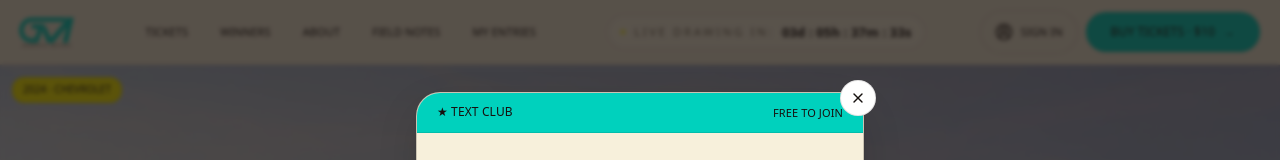
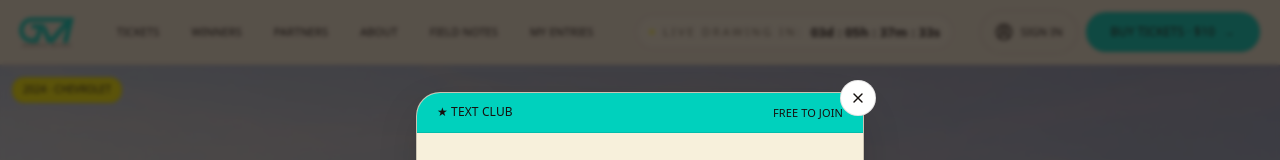
Before and after one commit to da7a90-backup/gmdemo, a Next.js app: page / in a window 1280 px wide. Shown: the top 160 px of the page. Built offline with nearby package versions, Linux system fonts and the light colour scheme; a web font is replaced by a local one.

Commit message:
Feat: partners link in header nav

```diff
--- a/src/components/site-header.tsx
+++ b/src/components/site-header.tsx
@@ -10,6 +10,7 @@ import { activeDraw } from "@/lib/mock-data";
 const NAV = [
   { href: "/tickets", label: "Tickets" },
   { href: "/winners", label: "Winners" },
+  { href: "/partners", label: "Partners" },
   { href: "/about", label: "About" },
   { href: "/blog", label: "Field Notes" },
   { href: "/lookup", label: "My Entries" },
```
